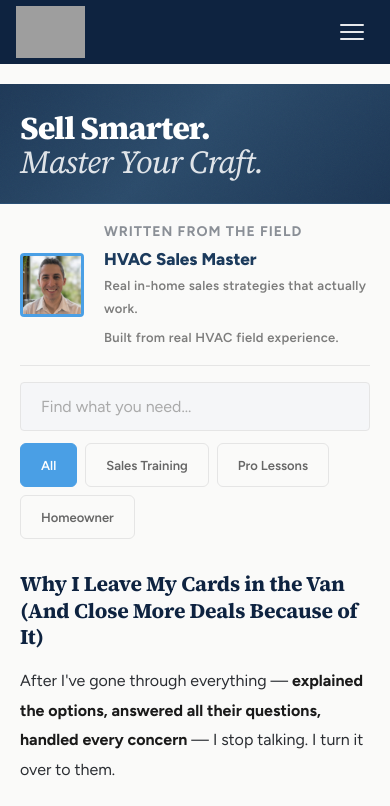
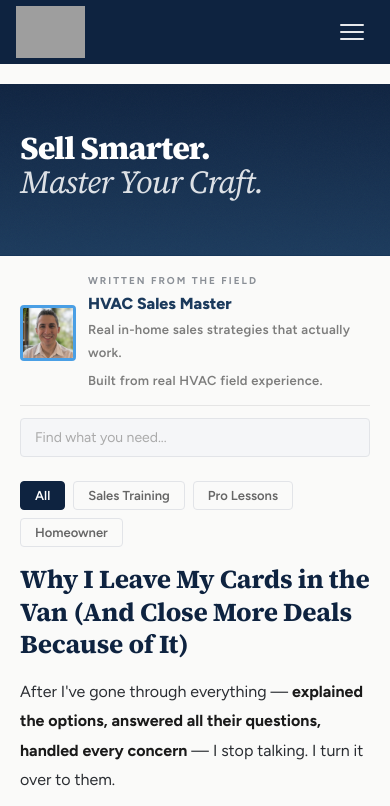
Before and after one commit to Ishack94/HVAC-sales-master, a React (Vite) app: page / in a window 390 px wide. Shown: the top 806 px of the page. Built offline with nearby package versions, Linux system fonts and the light colour scheme; grey boxes are pictures that could not be loaded.

Commit message:
Premium mobile homepage polish: hero depth, compact byline, refined filters, editorial typography

```diff
--- a/src/components/Layout/Banner.module.css
+++ b/src/components/Layout/Banner.module.css
@@ -134,3 +134,12 @@
     margin-bottom: 4px;
   }
 }
+
+@media (max-width: 768px) {
+  .banner {
+    padding: 48px 20px 56px;
+    background: linear-gradient(180deg, #0e2340, #1b3a5c);
+    background-size: 100% 100%;
+    animation: none;
+  }
+}
--- a/src/pages/Home.module.css
+++ b/src/pages/Home.module.css
@@ -507,3 +507,81 @@
     display: block;
   }
 }
+
+@media (max-width: 768px) {
+  /* Byline — compact */
+  .authorRow {
+    gap: 12px;
+    padding-bottom: 12px;
+    margin-bottom: 12px;
+  }
+
+  .headshot {
+    width: 56px;
+    height: 56px;
+  }
+
+  .authorLabel {
+    font-size: 10px;
+    letter-spacing: 2px;
+  }
+
+  .authorName {
+    font-size: 16px;
+  }
+
+  .authorTagline {
+    font-size: 13px;
+  }
+
+  /* Search — subtle */
+  .searchInput {
+    font-size: 14px;
+    padding: 10px 14px;
+    border: 1px solid #e2e4e8;
+    border-radius: 4px;
+    margin-bottom: 12px;
+  }
+
+  .searchArea {
+    margin-bottom: 16px;
+  }
+
+  /* Filter pills — editorial */
+  .filterPills {
+    gap: 8px;
+  }
+
+  .pill {
+    font-size: 13px;
+    padding: 6px 14px;
+    min-height: auto;
+    border: 1px solid #e2e4e8;
+    border-radius: 4px;
+  }
+
+  .pillActive {
+    background: #0e2340;
+    color: #ffffff;
+    border-color: #0e2340;
+  }
+
+  .pillActive:hover {
+    background: #1b3a5c;
+    border-color: #1b3a5c;
+  }
+
+  /* Article title — magazine headline */
+  .body h2 {
+    font-family: 'Source Serif 4', Georgia, serif;
+    font-size: 26px;
+    line-height: 1.25;
+    font-weight: 700;
+  }
+
+  /* Section headings */
+  .sectionH2 {
+    font-size: 24px;
+    margin-bottom: 12px;
+  }
+}
```
